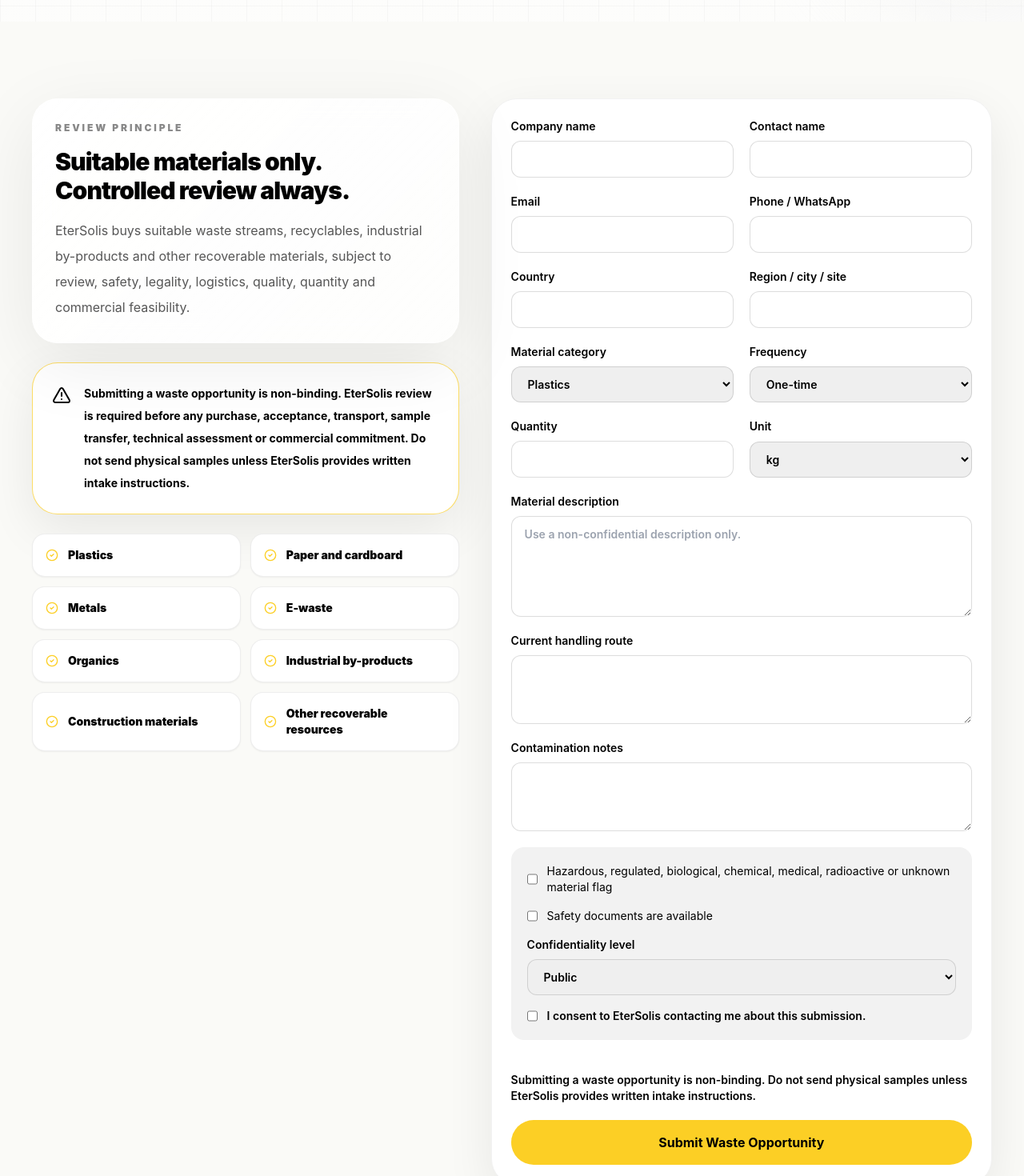
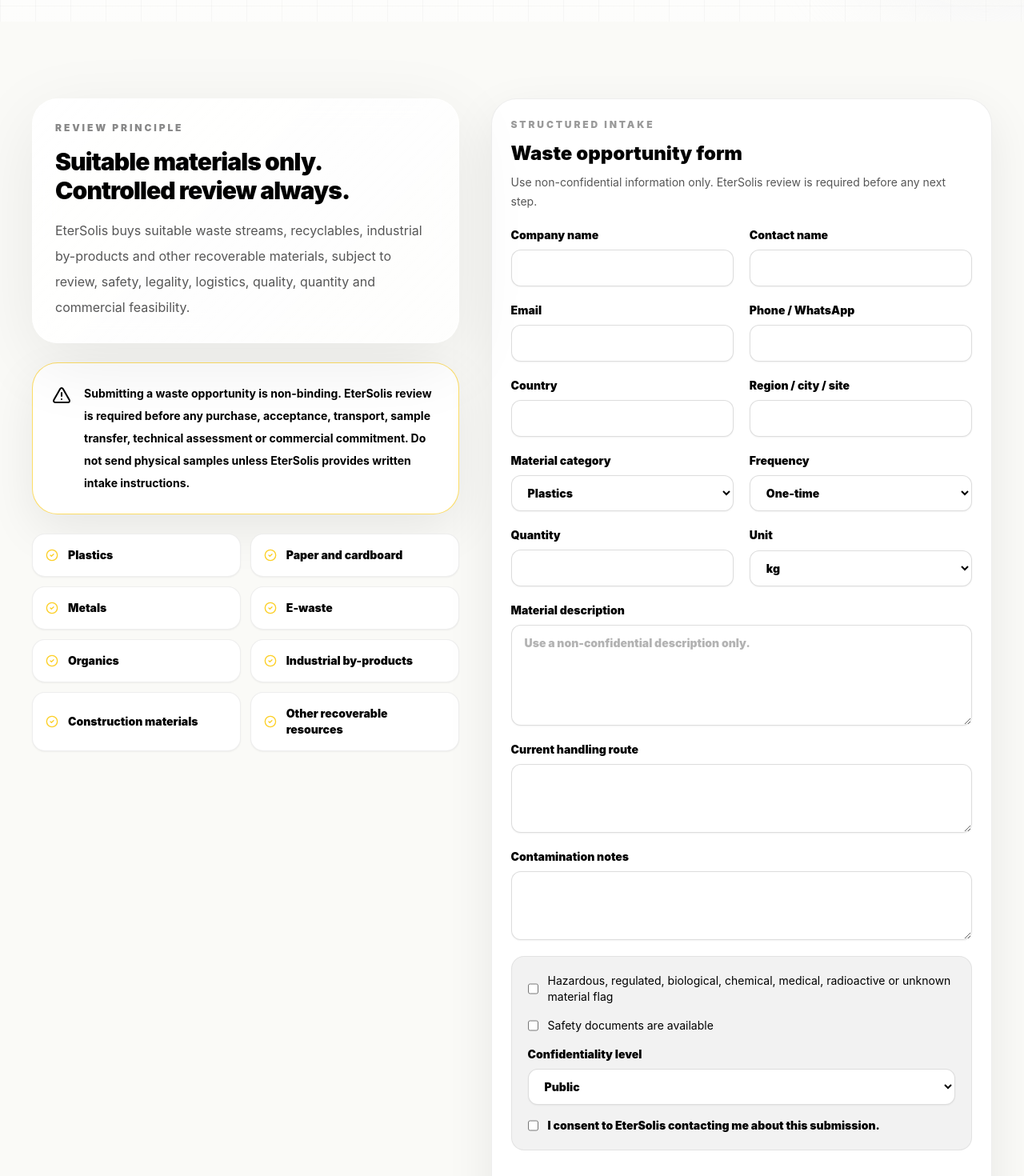
Before and after one commit to ralstonleesmith/EterSolis, a Next.js app: page /sell-waste in a window 1280 px wide. Shown: the part 600-2070 px from the top of the page at 80% size. Built offline with nearby package versions, Linux system fonts and the light colour scheme; no server answers.

Commit message:
Polish waste opportunity form for light and dark mode

```diff
--- a/src/components/forms/WasteOpportunityForm.tsx
+++ b/src/components/forms/WasteOpportunityForm.tsx
@@ -1,35 +1,43 @@
 import { TurnstileWidget } from '@/components/forms/TurnstileWidget';
+
+const fieldClass = 'rounded-xl border border-coal/20 bg-white px-4 py-3 text-carbon shadow-sm transition placeholder:text-coal/45 focus:border-sunshine dark:border-white/10 dark:bg-black/45 dark:text-white dark:placeholder:text-white/35';
+const labelClass = 'grid gap-2 text-sm font-black text-carbon dark:text-white';
 
 export function WasteOpportunityForm() {
   const categories = ['Plastics', 'Paper and cardboard', 'Metals', 'E-waste', 'Organics', 'Industrial by-products', 'Construction materials', 'Other recoverable resources'];
   const frequencies = ['One-time', 'Weekly', 'Monthly', 'Quarterly', 'Continuous', 'Unknown'];
 
   return (
-    <form className="grid gap-5 rounded-[2rem] border border-cool bg-white p-6 shadow-soft" action="/api/waste" method="post">
+    <form className="grid gap-5 rounded-[2rem] border border-coal/10 bg-white p-6 shadow-soft dark:border-white/10 dark:bg-white/5" action="/api/waste" method="post">
+      <div>
+        <p className="text-xs font-black uppercase tracking-[0.24em] text-coal/60 dark:text-sunshine">Structured intake</p>
+        <h2 className="mt-3 text-2xl font-black text-carbon dark:text-white">Waste opportunity form</h2>
+        <p className="mt-2 text-sm leading-6 text-coal dark:text-white/68">Use non-confidential information only. EterSolis review is required before any next step.</p>
+      </div>
       <div className="grid gap-5 md:grid-cols-2">
-        <label className="grid gap-2 text-sm font-semibold text-carbon">Company name<input name="companyName" required minLength={2} maxLength={120} className="rounded-xl border border-coal/20 px-4 py-3" /></label>
-        <label className="grid gap-2 text-sm font-semibold text-carbon">Contact name<input name="contactName" required minLength={2} maxLength={100} className="rounded-xl border border-coal/20 px-4 py-3" /></label>
-        <label className="grid gap-2 text-sm font-semibold text-carbon">Email<input name="email" type="email" required className="rounded-xl border border-coal/20 px-4 py-3" /></label>
-        <label className="grid gap-2 text-sm font-semibold text-carbon">Phone / WhatsApp<input name="phone" maxLength={50} className="rounded-xl border border-coal/20 px-4 py-3" /></label>
-        <label className="grid gap-2 text-sm font-semibold text-carbon">Country<input name="country" required minLength={2} maxLength={80} className="rounded-xl border border-coal/20 px-4 py-3" /></label>
-        <label className="grid gap-2 text-sm font-semibold text-carbon">Region / city / site<input name="region" required maxLength={120} className="rounded-xl border border-coal/20 px-4 py-3" /></label>
-        <label className="grid gap-2 text-sm font-semibold text-carbon">Material category<select name="materialCategory" required className="rounded-xl border border-coal/20 px-4 py-3">{categories.map((item) => <option key={item}>{item}</option>)}</select></label>
-        <label className="grid gap-2 text-sm font-semibold text-carbon">Frequency<select name="frequency" required className="rounded-xl border border-coal/20 px-4 py-3">{frequencies.map((item) => <option key={item}>{item}</option>)}</select></label>
-        <label className="grid gap-2 text-sm font-semibold text-carbon">Quantity<input name="quantity" type="number" step="any" min="0" className="rounded-xl border border-coal/20 px-4 py-3" /></label>
-        <label className="grid gap-2 text-sm font-semibold text-carbon">Unit<select name="quantityUnit" className="rounded-xl border border-coal/20 px-4 py-3"><option>kg</option><option>tonnes</option><option>m3</option><option>pallets</option><option>containers</option><option>other</option></select></label>
+        <label className={labelClass}>Company name<input name="companyName" required minLength={2} maxLength={120} className={fieldClass} /></label>
+        <label className={labelClass}>Contact name<input name="contactName" required minLength={2} maxLength={100} className={fieldClass} /></label>
+        <label className={labelClass}>Email<input name="email" type="email" required className={fieldClass} /></label>
+        <label className={labelClass}>Phone / WhatsApp<input name="phone" maxLength={50} className={fieldClass} /></label>
+        <label className={labelClass}>Country<input name="country" required minLength={2} maxLength={80} className={fieldClass} /></label>
+        <label className={labelClass}>Region / city / site<input name="region" required maxLength={120} className={fieldClass} /></label>
+        <label className={labelClass}>Material category<select name="materialCategory" required className={fieldClass}>{categories.map((item) => <option key={item}>{item}</option>)}</select></label>
+        <label className={labelClass}>Frequency<select name="frequency" required className={fieldClass}>{frequencies.map((item) => <option key={item}>{item}</option>)}</select></label>
+        <label className={labelClass}>Quantity<input name="quantity" type="number" step="any" min="0" className={fieldClass} /></label>
+        <label className={labelClass}>Unit<select name="quantityUnit" className={fieldClass}><option>kg</option><option>tonnes</option><option>m3</option><option>pallets</option><option>containers</option><option>other</option></select></label>
       </div>
-      <label className="grid gap-2 text-sm font-semibold text-carbon">Material description<textarea name="materialDescription" required minLength={10} maxLength={2000} rows={5} className="rounded-xl border border-coal/20 px-4 py-3" placeholder="Use a non-confidential description only." /></label>
-      <label className="grid gap-2 text-sm font-semibold text-carbon">Current handling route<textarea name="currentHandlingRoute" rows={3} className="rounded-xl border border-coal/20 px-4 py-3" /></label>
-      <label className="grid gap-2 text-sm font-semibold text-carbon">Contamination notes<textarea name="contaminationNotes" rows={3} className="rounded-xl border border-coal/20 px-4 py-3" /></label>
-      <div className="grid gap-4 rounded-2xl bg-cool p-5 text-sm text-carbon">
+      <label className={labelClass}>Material description<textarea name="materialDescription" required minLength={10} maxLength={2000} rows={5} className={fieldClass} placeholder="Use a non-confidential description only." /></label>
+      <label className={labelClass}>Current handling route<textarea name="currentHandlingRoute" rows={3} className={fieldClass} /></label>
+      <label className={labelClass}>Contamination notes<textarea name="contaminationNotes" rows={3} className={fieldClass} /></label>
+      <div className="grid gap-4 rounded-2xl border border-coal/10 bg-cool p-5 text-sm text-carbon dark:border-white/10 dark:bg-black/45 dark:text-white/82">
         <label className="flex gap-3"><input name="hazardFlag" type="checkbox" /> Hazardous, regulated, biological, chemical, medical, radioactive or unknown material flag</label>
         <label className="flex gap-3"><input name="safetyDocumentsAvailable" type="checkbox" /> Safety documents are available</label>
-        <label className="grid gap-2 font-semibold">Confidentiality level<select name="confidentialityLevel" required className="rounded-xl border border-coal/20 px-4 py-3"><option>Public</option><option>Potential confidential</option><option>NDA required</option></select></label>
-        <label className="flex gap-3 font-semibold"><input name="consentToContact" type="checkbox" required /> I consent to EterSolis contacting me about this submission.</label>
+        <label className="grid gap-2 font-black">Confidentiality level<select name="confidentialityLevel" required className={fieldClass}><option>Public</option><option>Potential confidential</option><option>NDA required</option></select></label>
+        <label className="flex gap-3 font-black"><input name="consentToContact" type="checkbox" required /> I consent to EterSolis contacting me about this submission.</label>
       </div>
       <TurnstileWidget />
-      <p className="text-sm font-semibold text-carbon">Submitting a waste opportunity is non-binding. Do not send physical samples unless EterSolis provides written intake instructions.</p>
-      <button className="rounded-full bg-sunshine px-7 py-4 font-bold text-carbon" type="submit">Submit Waste Opportunity</button>
+      <p className="rounded-2xl border border-sunshine/70 bg-sunshine/10 p-4 text-sm font-bold leading-7 text-carbon dark:text-white">Submitting a waste opportunity is non-binding. Do not send physical samples unless EterSolis provides written intake instructions.</p>
+      <button className="rounded-full bg-sunshine px-7 py-4 font-black text-black shadow-soft transition hover:-translate-y-0.5" type="submit">Submit Waste Opportunity</button>
     </form>
   );
 }
```
